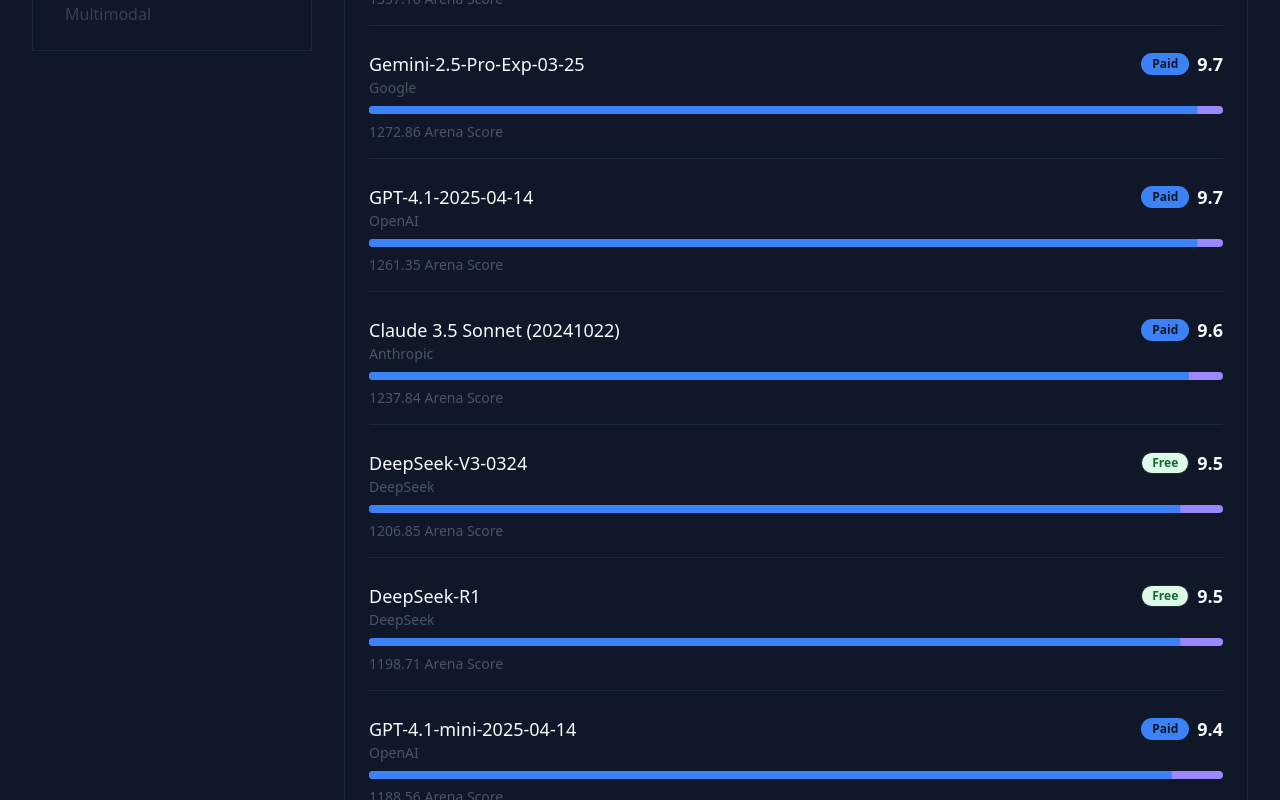
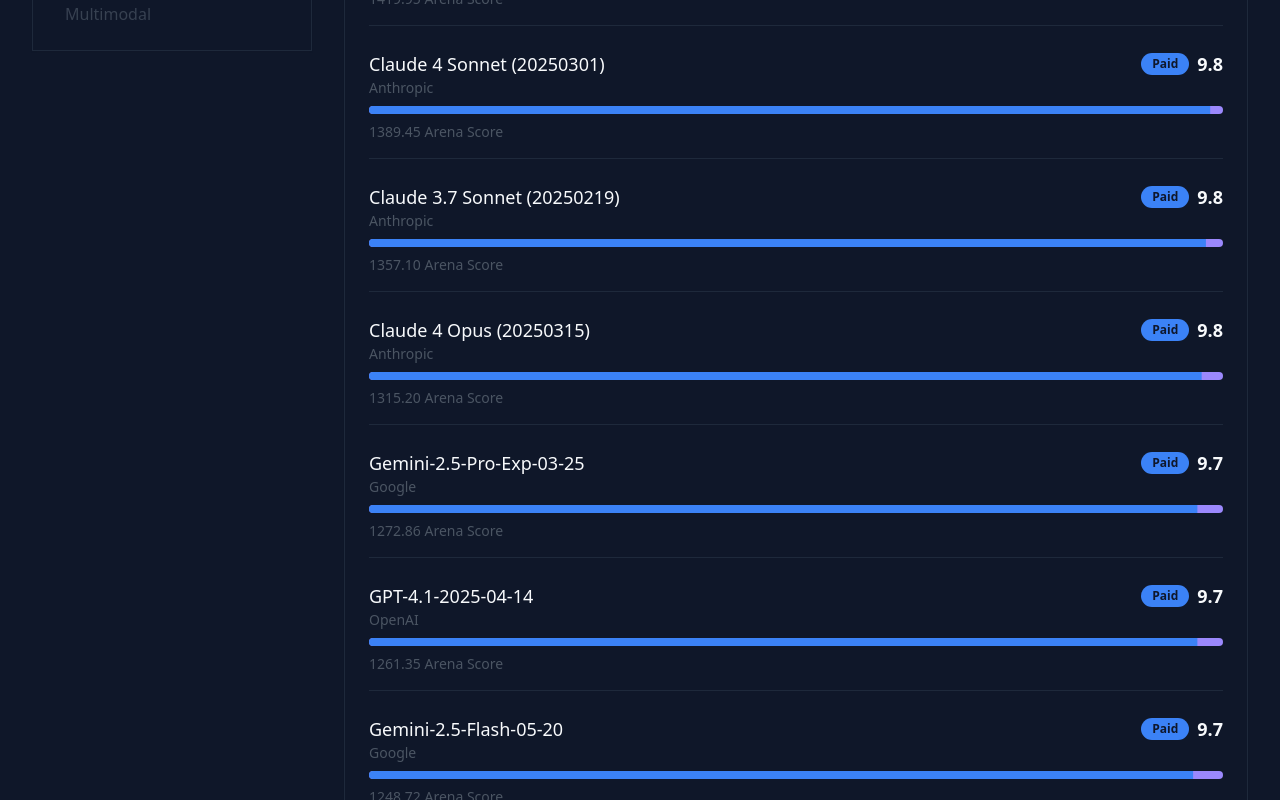
Before and after one commit to ZeQta/llm-arena-resource-guide, a React (Vite) app: page /tasks/code-generation in a window 1280 px wide. Shown: the part 680-1480 px from the top of the page. Built offline with nearby package versions, Linux system fonts and the light colour scheme.

Commit message:
feat: Add new AI models and reorder
Adds Claude 4 Sonnet, Claude 4 Opus, Gemini 2.5 Pro 05-06 (Thinking), and Gemini 2.5 Flash 05-20 to the model list, reordering them based on the user's specifications.

```diff
--- a/src/data/models.ts
+++ b/src/data/models.ts
@@ -1,6 +1,38 @@
 import { ModelType } from "@/types/models";
 
 export const models: ModelType[] = [
+  {
+    id: "gemini-25-pro-thinking-preview",
+    name: "Gemini-2.5-Pro-Preview-05-06 (Thinking)",
+    organization: "Google",
+    description: "Google's most advanced multimodal model with enhanced reasoning capabilities for front-end coding, excels at complex problem-solving and generating high-quality HTML, CSS and JavaScript code with excellent UI/UX designs.",
+    score: 10.0,
+    free: false,
+    topTask: "Advanced Front-end Code Generation with Reasoning",
+    tags: ["Front-end", "Multimodal", "UI Design", "React", "Reasoning"],
+    tasks: [
+      { taskName: "Code Generation", score: 10.0, benchmark: "ARENA", details: "1459.85 Arena Score" },
+      { taskName: "React", score: 10.0, benchmark: "UB" },
+      { taskName: "CSS/Tailwind", score: 9.9, benchmark: "UB" },
+      { taskName: "Responsive Design", score: 9.8, benchmark: "UB" },
+      { taskName: "UI/UX", score: 9.9, benchmark: "UB" }
+    ],
+    pricing: {
+      paid: {
+        pricing: "$12/1M input tokens, $36/1M output tokens",
+        tiers: ["Pay as you go", "Enterprise"]
+      }
+    },
+    apiAccess: {
+      url: "https://ai.google.dev/api/rest",
+      documentation: "https://ai.google.dev/docs",
+      apiKey: true
+    },
+    releaseDate: "2025-05-06",
+    modelSize: "Undisclosed",
+    contextWindow: "1M tokens",
+    multimodal: true
+  },
   {
     id: "gemini-25-pro-preview",
     name: "Gemini-2.5-Pro-Preview-05-06",
@@ -34,6 +66,38 @@ export const models: ModelType[] = [
     multimodal: true
   },
   {
+    id: "claude-4-sonnet",
+    name: "Claude 4 Sonnet (20250301)",
+    organization: "Anthropic",
+    description: "Anthropic's latest generation front-end development model with exceptional understanding of modern web frameworks and superior code generation capabilities.",
+    score: 9.85,
+    free: false,
+    topTask: "Next-gen Framework Development",
+    tags: ["Front-end", "Claude 4", "Advanced Frameworks", "Documentation"],
+    tasks: [
+      { taskName: "Code Generation", score: 9.85, benchmark: "ARENA", details: "1389.45 Arena Score" },
+      { taskName: "React", score: 9.9, benchmark: "UB" },
+      { taskName: "CSS/Tailwind", score: 9.8, benchmark: "UB" },
+      { taskName: "Responsive Design", score: 9.8, benchmark: "UB" },
+      { taskName: "UI/UX", score: 9.7, benchmark: "UB" }
+    ],
+    pricing: {
+      paid: {
+        pricing: "$18/1M input tokens, $90/1M output tokens",
+        tiers: ["Pay as you go", "Enterprise"]
+      }
+    },
+    apiAccess: {
+      url: "https://docs.anthropic.com/claude/reference/getting-started-with-the-api",
+      documentation: "https://docs.anthropic.com/claude/docs",
+      apiKey: true
+    },
+    releaseDate: "2025-03-01",
+    modelSize: "Undisclosed",
+    contextWindow: "200K tokens",
+    multimodal: true
+  },
+  {
     id: "claude-37-sonnet",
     name: "Claude 3.7 Sonnet (20250219)",
     organization: "Anthropic",
@@ -61,6 +125,38 @@ export const models: ModelType[] = [
       apiKey: true
     },
     releaseDate: "2025-02-19",
+    modelSize: "Undisclosed",
+    contextWindow: "200K tokens",
+    multimodal: true
+  },
+  {
+    id: "claude-4-opus",
+    name: "Claude 4 Opus (20250315)",
+    organization: "Anthropic",
+    description: "Anthropic's powerful Claude 4 model optimized for complex front-end architectures and enterprise-level development with advanced reasoning capabilities.",
+    score: 9.75,
+    free: false,
+    topTask: "Complex Front-end Architecture",
+    tags: ["Front-end", "Claude 4", "Enterprise", "Complex Architecture"],
+    tasks: [
+      { taskName: "Code Generation", score: 9.75, benchmark: "ARENA", details: "1315.20 Arena Score" },
+      { taskName: "React", score: 9.7, benchmark: "UB" },
+      { taskName: "CSS/Tailwind", score: 9.6, benchmark: "UB" },
+      { taskName: "Responsive Design", score: 9.6, benchmark: "UB" },
+      { taskName: "UI/UX", score: 9.5, benchmark: "UB" }
+    ],
+    pricing: {
+      paid: {
+        pricing: "$25/1M input tokens, $125/1M output tokens",
+        tiers: ["Pay as you go", "Enterprise"]
+      }
+    },
+    apiAccess: {
+      url: "https://docs.anthropic.com/claude/reference/getting-started-with-the-api",
+      documentation: "https://docs.anthropic.com/claude/docs",
+      apiKey: true
+    },
+    releaseDate: "2025-03-15",
     modelSize: "Undisclosed",
     contextWindow: "200K tokens",
     multimodal: true
@@ -127,6 +223,38 @@ export const models: ModelType[] = [
     releaseDate: "2025-04-14",
     modelSize: "Undisclosed",
     contextWindow: "128K tokens",
+    multimodal: true
+  },
+  {
+    id: "gemini-25-flash-05-20",
+    name: "Gemini-2.5-Flash-05-20",
+    organization: "Google",
+    description: "Latest version of Gemini 2.5 Flash optimized for rapid front-end development with enhanced performance and speed for interactive applications.",
+    score: 9.65,
+    free: false,
+    topTask: "Rapid Interactive Development",
+    tags: ["Front-end", "Fast", "Interactive", "Performance"],
+    tasks: [
+      { taskName: "Code Generation", score: 9.65, benchmark: "ARENA", details: "1248.72 Arena Score" },
+      { taskName: "React", score: 9.6, benchmark: "UB" },
+      { taskName: "CSS/Tailwind", score: 9.7, benchmark: "UB" },
+      { taskName: "Responsive Design", score: 9.5, benchmark: "UB" },
+      { taskName: "UI/UX", score: 9.6, benchmark: "UB" }
+    ],
+    pricing: {
+      paid: {
+        pricing: "$4/1M input tokens, $12/1M output tokens",
+        tiers: ["Pay as you go", "Enterprise"]
+      }
+    },
+    apiAccess: {
+      url: "https://ai.google.dev/api/rest",
+      documentation: "https://ai.google.dev/docs",
+      apiKey: true
+    },
+    releaseDate: "2025-05-20",
+    modelSize: "Undisclosed",
+    contextWindow: "1M tokens",
     multimodal: true
   },
   {
```
